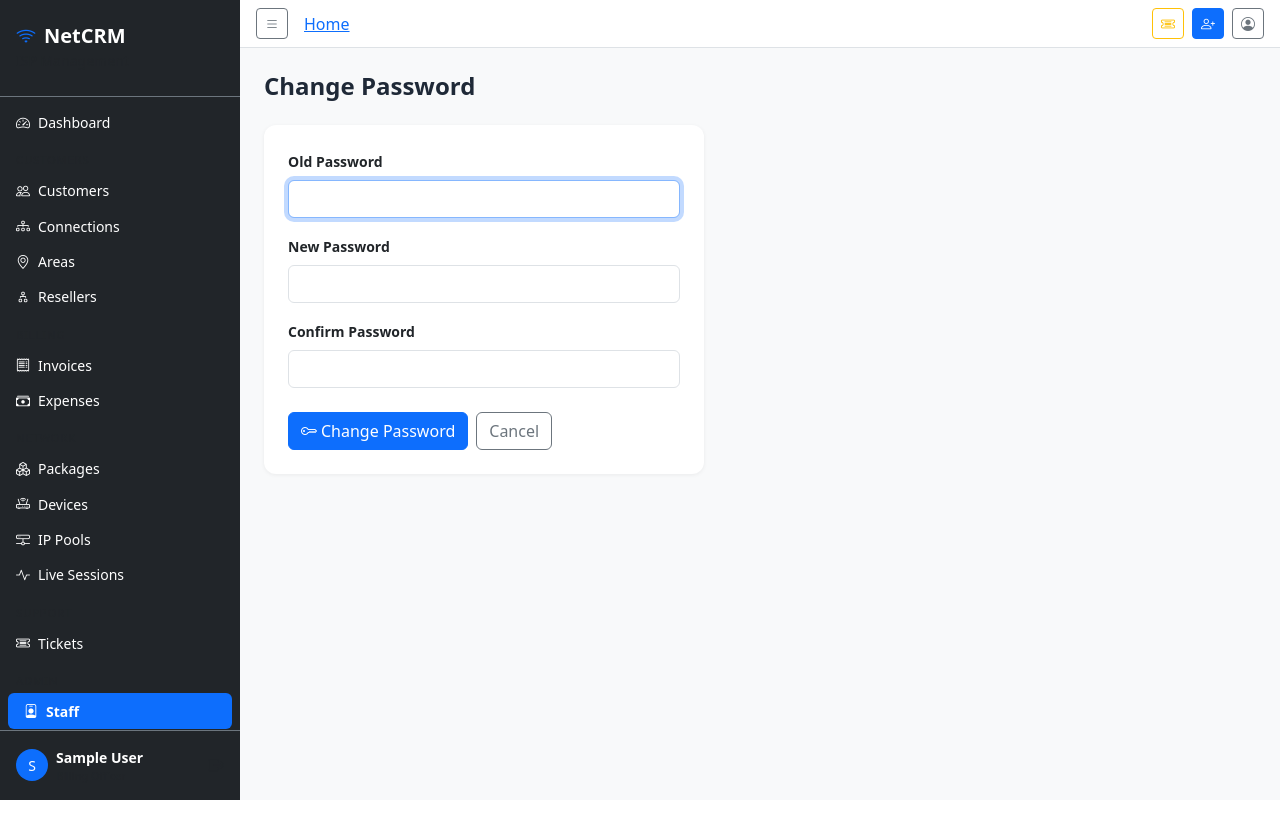
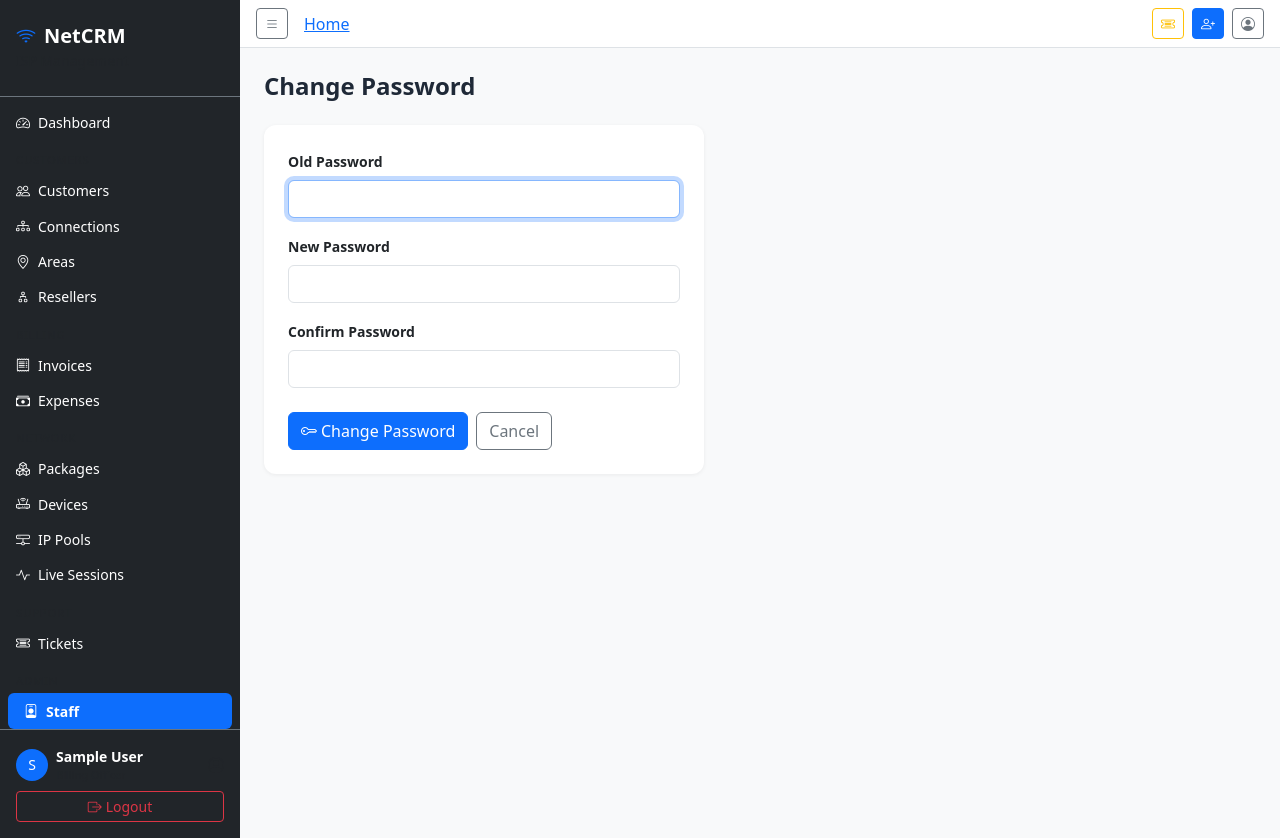
Before and after one commit to mnoman786/ISP_PRO, a Django app: page /accounts/profile/password/ in a window 1280 px wide. Before the commit the page ends 800 px from the top, so only its background shows below. Run offline with Django 4.2, Linux system fonts and the light colour scheme; the visitor is signed in with stand-in values (Sample User, id 1); some libraries are stand-ins or nearby versions.

Commit message:
Make logout button visible in sidebar
Replaced hidden icon with a prominent red Logout button at the bottom
of the sidebar. Moved profile link to user avatar row.

Co-Authored-By: Claude Sonnet 4.6 <noreply@anthropic.com>

```diff
--- a/templates/base.html
+++ b/templates/base.html
@@ -103,7 +103,7 @@
       {% endif %}
     </ul>
     <div class="px-3 py-3 border-top border-secondary">
-      <div class="d-flex align-items-center">
+      <div class="d-flex align-items-center mb-2">
         {% if user.avatar %}
           <img src="{{ user.avatar.url }}" class="rounded-circle me-2" width="32" height="32" style="object-fit:cover">
         {% else %}
@@ -115,8 +115,11 @@
           <div class="text-white small fw-semibold text-truncate">{{ user.get_full_name|default:user.username }}</div>
           <div class="text-muted" style="font-size:11px">{{ user.get_role_display }}</div>
         </div>
-        <a href="{% url 'accounts:logout' %}" class="text-muted ms-2" title="Logout"><i class="bi bi-box-arrow-right"></i></a>
+        <a href="{% url 'accounts:profile' %}" class="text-muted ms-2" title="Profile"><i class="bi bi-person-circle"></i></a>
       </div>
+      <a href="{% url 'accounts:logout' %}" class="btn btn-sm btn-outline-danger w-100">
+        <i class="bi bi-box-arrow-right me-1"></i>Logout
+      </a>
     </div>
   </nav>
 
```
